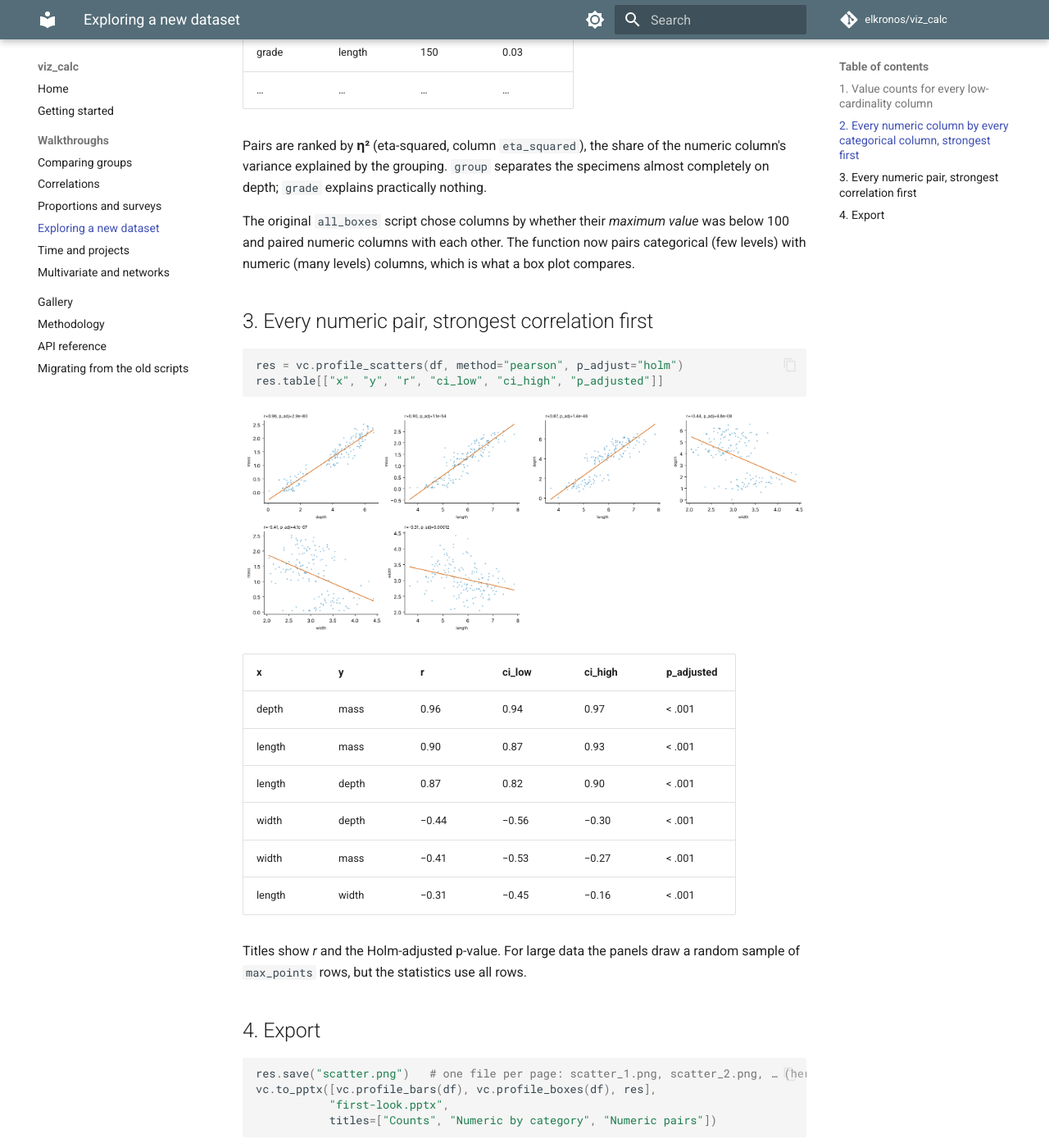
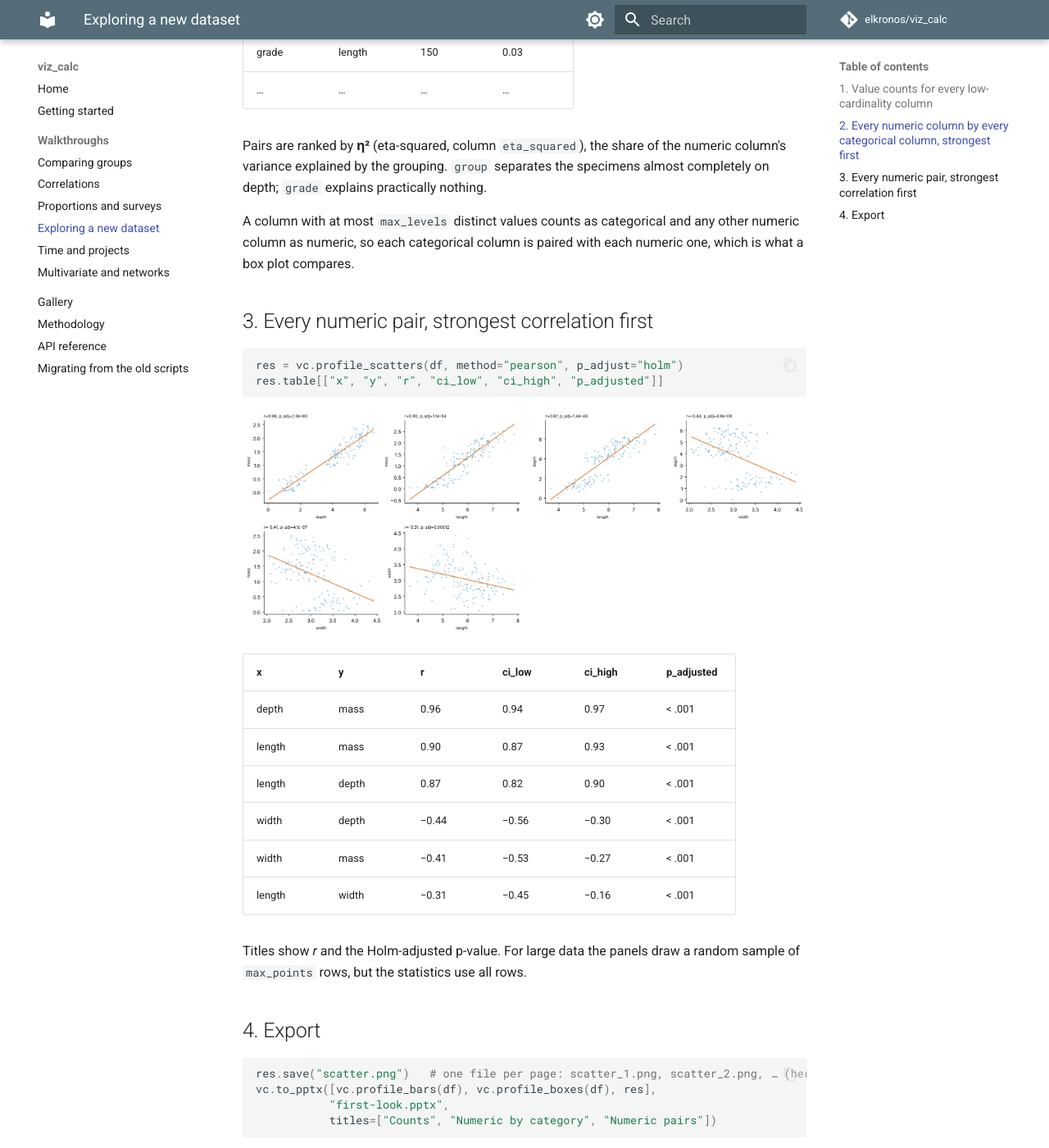
Before and after one commit to elkronos/viz_calc, an MkDocs documentation site: the page built from docs/walkthroughs/exploring-a-dataset.md, in a window 1280 px wide and 1400 px high, scrolled down 1631 px. Shown: the whole window at 82% size. Built offline with MkDocs 1.6.1 and Material for MkDocs 9.7.7, drawn with Linux system fonts in a browser that asks for light colours; comment, search, counter and statistics services are not loaded; some of the changed text lies outside the part shown.

Commit message:
Keep the history of the old scripts on the migration page only
The methodology page, four walkthroughs, the _unit_scale docstring and a
network comment described what earlier versions or the old scripts did
("no longer overflow", "the original script crashed"). They now state
what the code does; the migration page and the changelog keep the
history.

```diff
--- a/docs/walkthroughs/exploring-a-dataset.md
+++ b/docs/walkthroughs/exploring-a-dataset.md
@@ -50,10 +50,9 @@ of the numeric column's variance explained by the grouping. `group`
 separates the specimens almost completely on depth; `grade` explains
 practically nothing.
 
-The original `all_boxes` script chose columns by whether their *maximum
-value* was below 100 and paired numeric columns with each other. The
-function now pairs categorical (few levels) with numeric (many levels)
-columns, which is what a box plot compares.
+A column with at most `max_levels` distinct values counts as categorical
+and any other numeric column as numeric, so each categorical column is
+paired with each numeric one, which is what a box plot compares.
 
 ## 3. Every numeric pair, strongest correlation first
 
@@ -87,6 +86,4 @@ vc.to_pptx([vc.profile_bars(df), vc.profile_boxes(df), res],
 
 `to_pptx` (needs the `pptx` extra, see
 [Install](../getting-started.md#install)) puts one figure per 16:9
-slide, scaled to fit without distortion. The original scripts stretched each
-image into a fixed 4.5 × 4.5 inch square and paused for keyboard input between
-plots.
+slide, scaled to fit without distortion.
```
Also changed, not shown: docs/methodology.md (+2 -2 lines), docs/walkthroughs/multivariate-and-networks.md (+1 -3 lines), docs/walkthroughs/proportions-and-surveys.md (+1 -2 lines), docs/walkthroughs/time-and-projects.md (+3 -4 lines), 3 other files.
